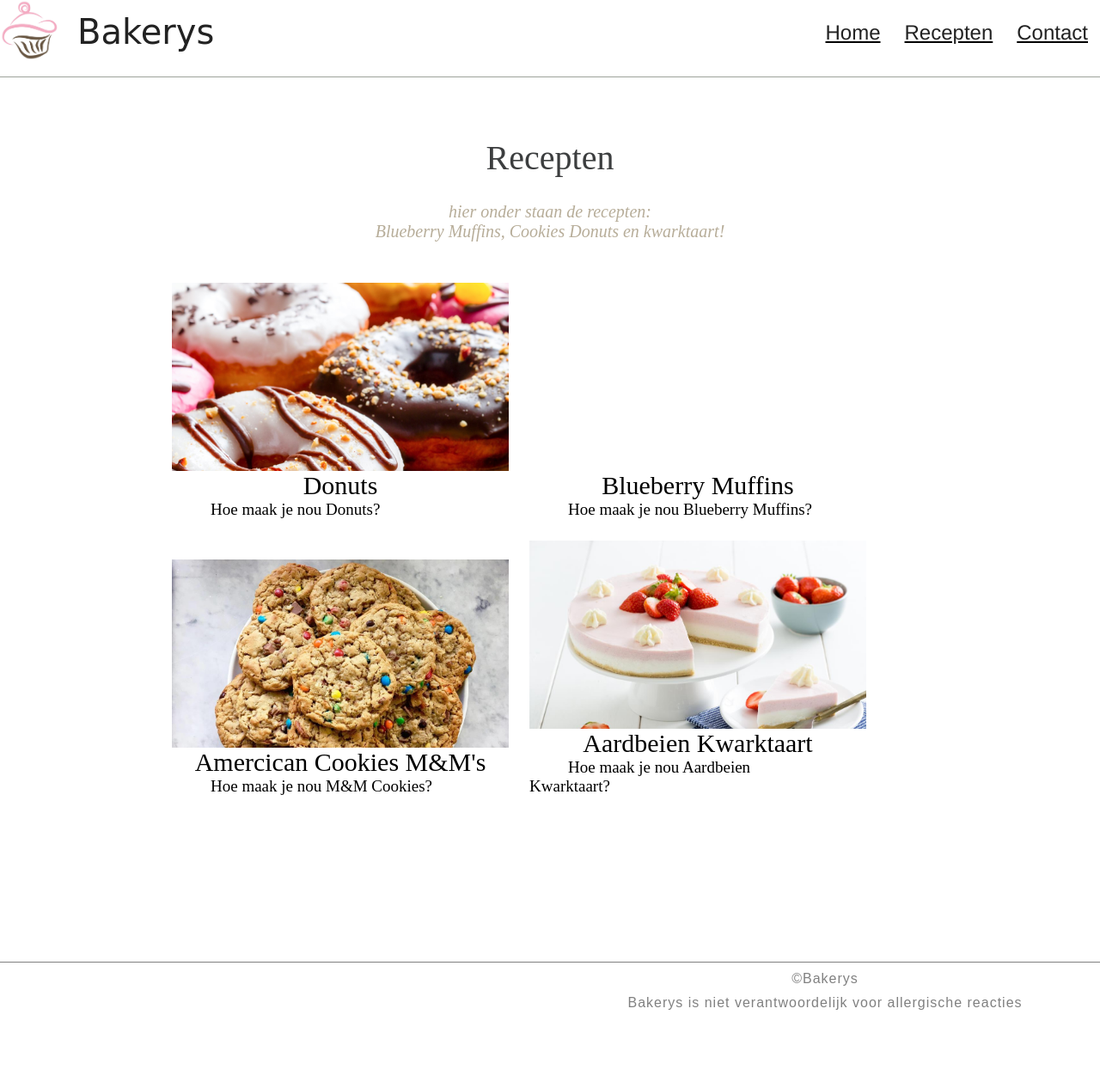
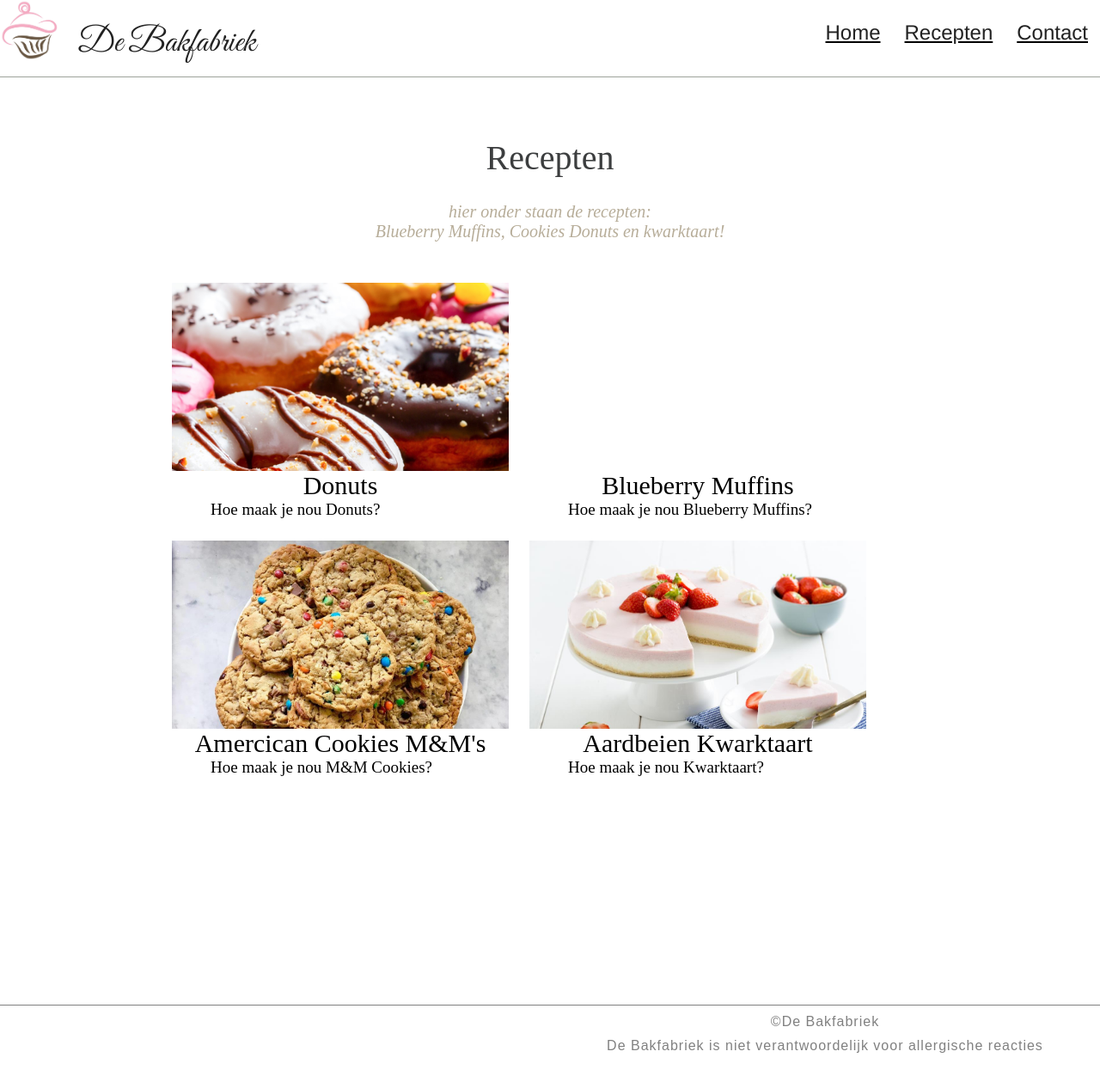
Before and after one commit to timnob/website, a plain HTML site: page Eindopdracht/recipes.html in a window 1280 px wide. Shown: the top 1259 px of the page at 86% size. Before the commit the page ends 1209 px from the top, so only its background shows below. Drawn offline with Linux system fonts and the light colour scheme.

Commit message:
beter gemaakt

```diff
--- a/Eindopdracht/eo.css
+++ b/Eindopdracht/eo.css
@@ -30,7 +30,7 @@ body {
     font-family: 'Great Vibes', cursive;
     color: #222;
     font-size: 40px;
-    line-height: 55px;
+    line-height: 80px;
     float: left;
     padding: 10px 20px;
 }
@@ -71,7 +71,7 @@ body {
     margin-bottom: 20px;
     margin-top: 50px;
     color: #3C3E3F;
-    font-family: pt-serif,Times New Roman,serif;
+    font-family: pt-serif,Times New Roman,serif;6
 }
 
 #container h {
@@ -151,17 +151,16 @@ a p {
     color: black;
 }
 
-.slot {
+#slot {
     height: 90px;
     width: 1920px;
     background-color: white;
     background-size: cover;
     border-top: 1px solid grey;
-    top: 400px;
-    margin-top: 200px;
+    margin-top: 250px;
     float: center;
 }
-.slot p {
+#slot p {
     font-family: K2D, sans-serif;
     text-align: center;
     margin-top: 10px;
--- a/Eindopdracht/recipes.html
+++ b/Eindopdracht/recipes.html
@@ -3,13 +3,14 @@
     <head>
         <title>Recepten</title>
         <link rel="stylesheet" href="eo.css" type="text/css" />
+        <link href="https://fonts.googleapis.com/css?family=Allura|Great+Vibes|Marck+Script|Parisienne|Satisfy|Tangerine&display=swap" rel="stylesheet">
         <link rel="shortcut icon" type="image/x-icon" href="cupcake.jpeg"/>
     </head>
     <body>
         <div id="menu">
         <nav>
             <img src="cupcake.jpeg"></img>
-            <p>Bakerys</p>
+            <p>De Bakfabriek</p>
             <ul>
                 <li><a href="index.html">Home</a></li>
                 <li><a href="recipes.html">Recepten</a></li>
@@ -60,15 +61,15 @@
             <div id="text">
                 <a href="taart.html">
                 <p>Aardbeien Kwarktaart</p>
-                <h>Hoe maak je nou Aardbeien Kwarktaart?</h>
+                <h>Hoe maak je nou Kwarktaart?</h>
                 </a>
 
         </div>
         </div>
         </div>
-         <div class="slot">
-             <p>&#169Bakerys</p>
-             <p>Bakerys is niet verantwoordelijk voor allergische reacties</p>
+         <div id="slot">
+             <p>&#169De Bakfabriek</p>
+             <p>De Bakfabriek is niet verantwoordelijk voor allergische reacties</p>
 
         </div>
         </div>
```
Also changed, not shown: Eindopdracht/bm.html (+5 -4 lines), Eindopdracht/contact.html (+5 -4 lines), Eindopdracht/donut.html (+5 -4 lines), Eindopdracht/index.html (+4 -4 lines), Eindopdracht/mm.html (+5 -4 lines), Eindopdracht/taart.html (+5 -4 lines).
